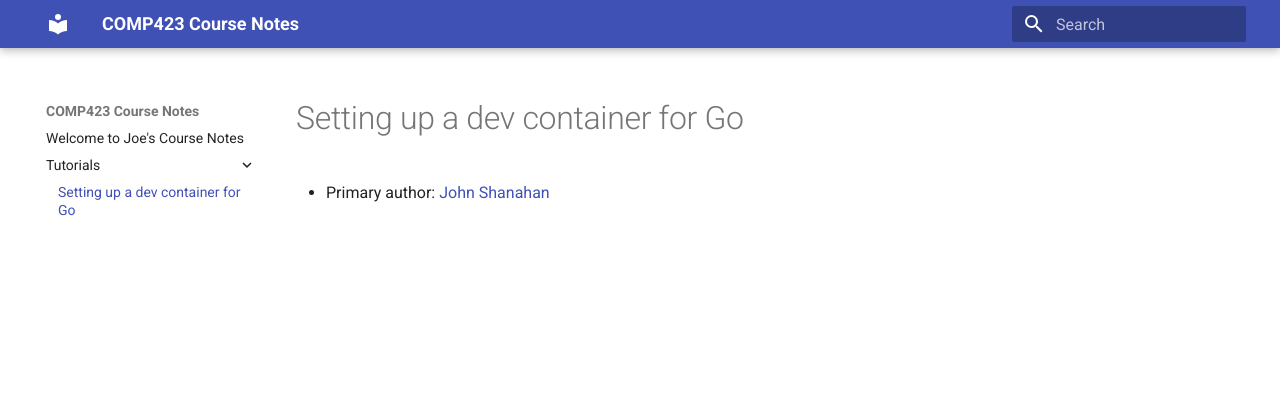
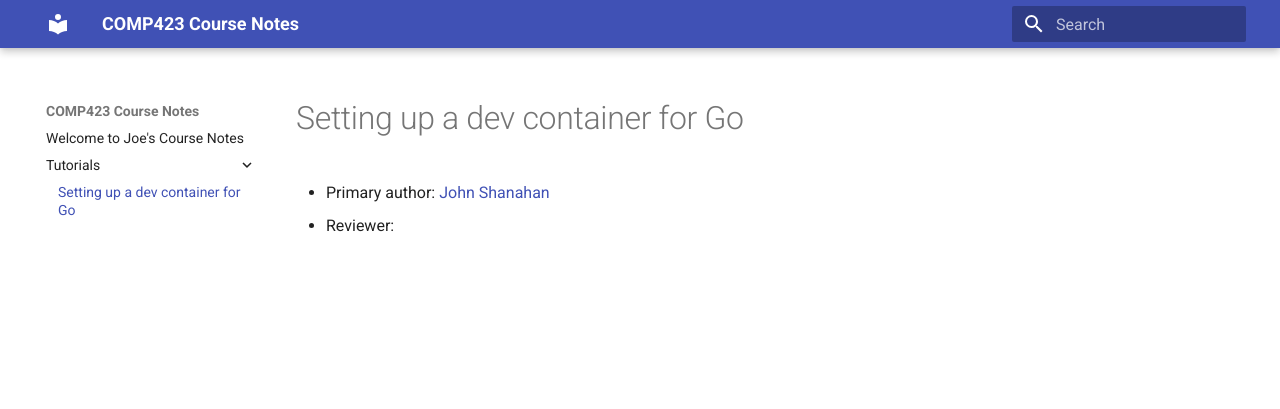
Before and after one commit to JoeShans21/comp423-course-notes, an MkDocs documentation site: the page built from docs/tutorials/go-setup.md, in a window 1280 px wide. Shown: the top 409 px of the page. Built offline with MkDocs 1.6.1 and Material for MkDocs 9.7.7, drawn with Linux system fonts in a browser that asks for light colours.

Commit message:
added reviewer

```diff
--- a/docs/tutorials/go-setup.md
+++ b/docs/tutorials/go-setup.md
@@ -1,3 +1,4 @@
 # Setting up a dev container for Go
 
 * Primary author: [John Shanahan](https://github.com/JoeShans21)
+* Reviewer: [<Harrison Enyeart>](https://github.com/HJEunc)
```
